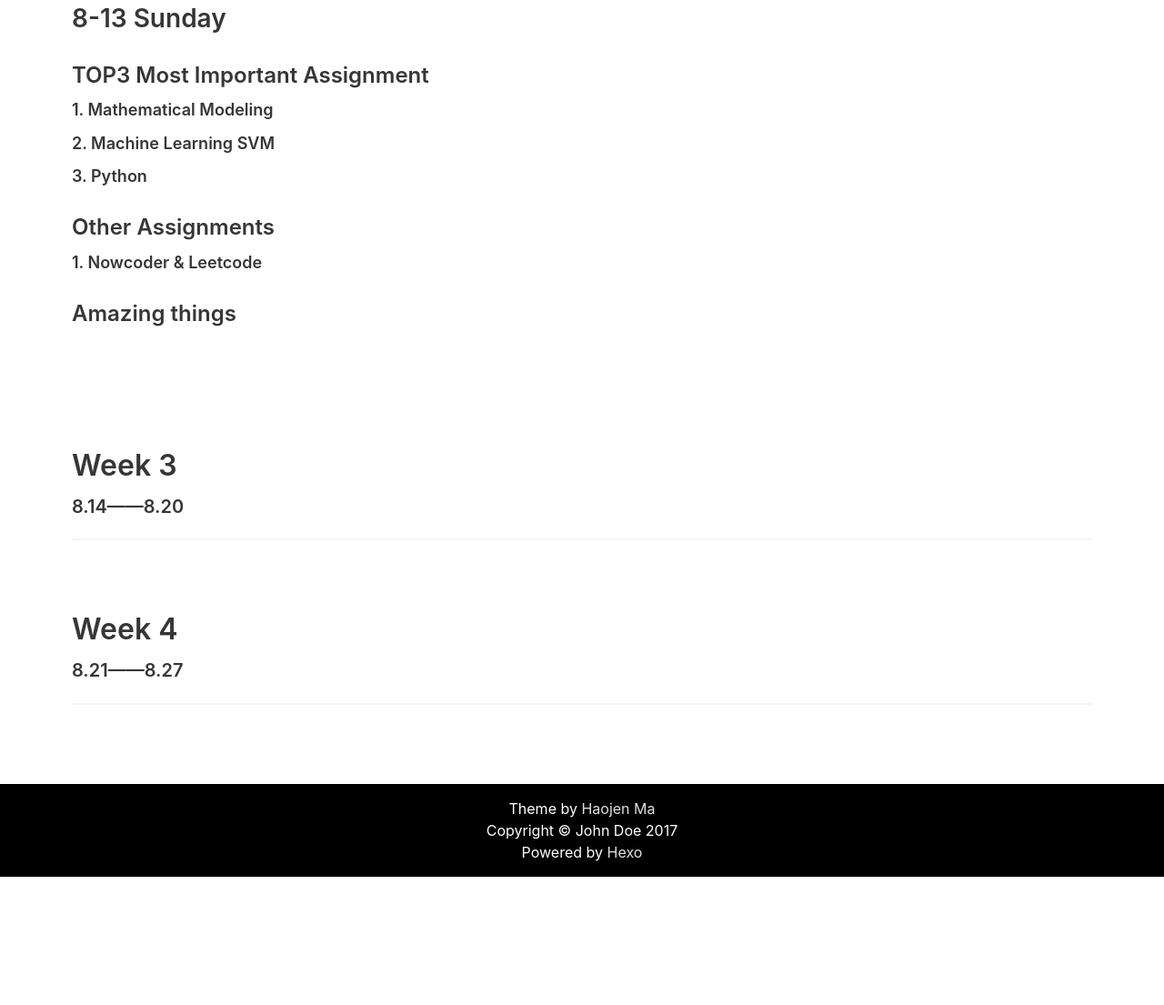
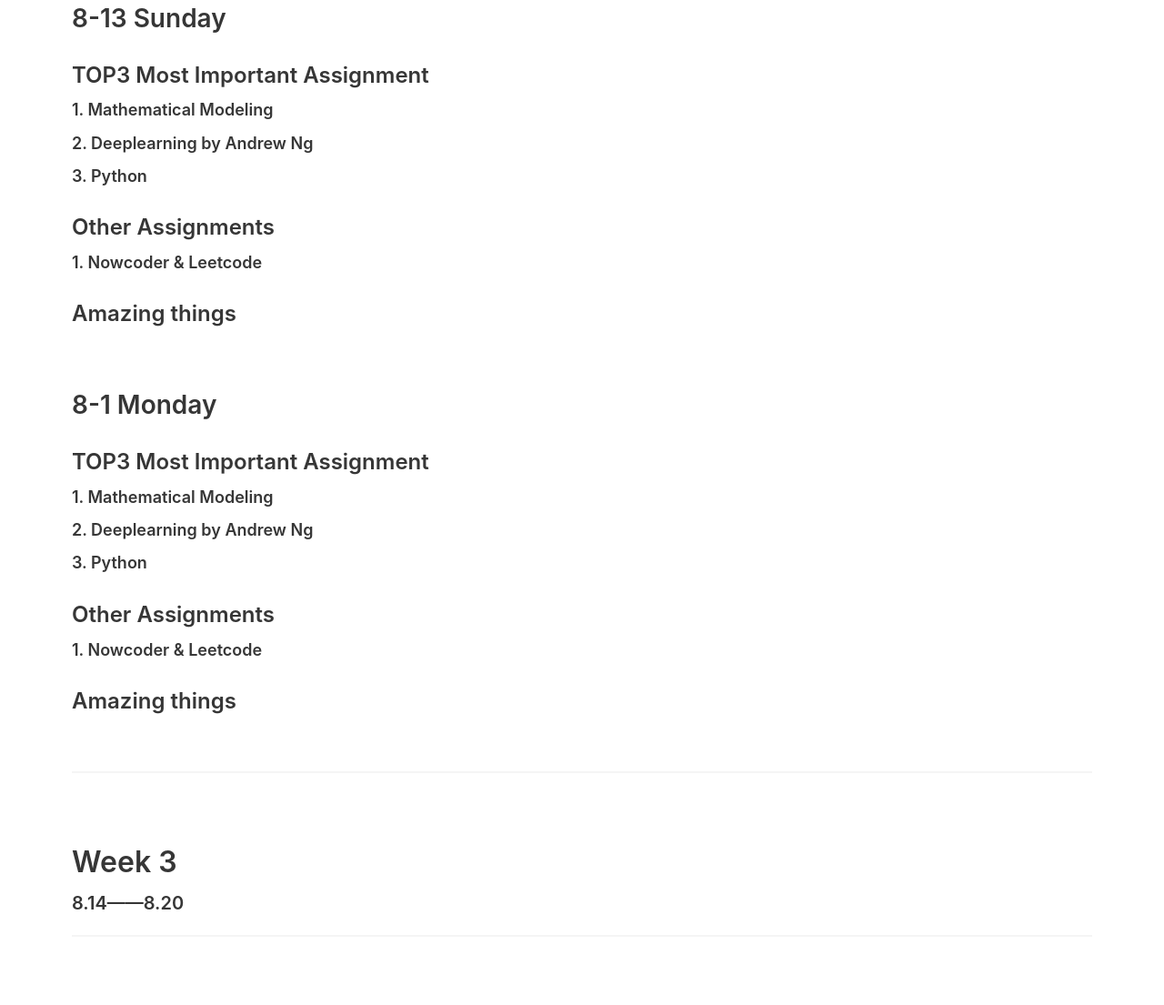
Before and after one commit to nbgao/nbgao.github.io, a plain HTML site: page 2017/08/01/2017-8-Daily-Learning-Plan/index.html in a window 1280 px wide. Shown: the part 7777-8882 px from the top of the page at 91% size. Before the commit the page ends 8741 px from the top, so only its background shows below. Drawn offline with nearby package versions, Linux system fonts and the light colour scheme; a script that the page names is missing.

Commit message:
Site updated: 2017-08-15 01:19:07

```diff
--- a/2017/08/01/2017-8-Daily-Learning-Plan/index.html
+++ b/2017/08/01/2017-8-Daily-Learning-Plan/index.html
@@ -14,7 +14,7 @@
 <meta property="og:url" content="http://yoursite.com/2017/08/01/2017-8-Daily-Learning-Plan/index.html">
 <meta property="og:site_name" content="Hexo">
 <meta property="og:description" content="Monthly OverviewGoal1. Mathmatical-Modeling Training2. Learn Data Mining3. Learn Python &amp;amp; R to Data Analysis4. Learn Matlab Algorithm5. Learn Operating System6. Learn Software Engineering7. Learn">
-<meta property="og:updated_time" content="2017-08-12T22:38:22.093Z">
+<meta property="og:updated_time" content="2017-08-13T20:07:36.447Z">
 <meta name="twitter:card" content="summary">
 <meta name="twitter:title" content="2017-8 Daily Learning Plan">
 <meta name="twitter:description" content="Monthly OverviewGoal1. Mathmatical-Modeling Training2. Learn Data Mining3. Learn Python &amp;amp; R to Data Analysis4. Learn Matlab Algorithm5. Learn Operating System6. Learn Software Engineering7. Learn">
@@ -166,7 +166,10 @@
 <h2 id="8-10-Thursday"><a href="#8-10-Thursday" class="headerlink" title="8-10 Thursday"></a>8-10 Thursday</h2><h3 id="TOP3-Most-Important-Assignment-11"><a href="#TOP3-Most-Important-Assignment-11" class="headerlink" title="TOP3 Most Important Assignment"></a>TOP3 Most Important Assignment</h3><h5 id="1-Mathematical-Modeling-11"><a href="#1-Mathematical-Modeling-11" class="headerlink" title="1. Mathematical Modeling"></a>1. Mathematical Modeling</h5><h5 id="2-SA-GA-on-MATLAB"><a href="#2-SA-GA-on-MATLAB" class="headerlink" title="2. SA GA on MATLAB"></a>2. SA GA on MATLAB</h5><h5 id="3-Python-5"><a href="#3-Python-5" class="headerlink" title="3. Python"></a>3. Python</h5><h3 id="Other-Assignments-11"><a href="#Other-Assignments-11" class="headerlink" title="Other Assignments"></a>Other Assignments</h3><h5 id="1-Nowcoder-amp-Leetcode-2"><a href="#1-Nowcoder-amp-Leetcode-2" class="headerlink" title="1. Nowcoder &amp; Leetcode"></a>1. Nowcoder &amp; Leetcode</h5><h3 id="Amazing-things-11"><a href="#Amazing-things-11" class="headerlink" title="Amazing things"></a>Amazing things</h3><p><br></p>
 <h2 id="8-11-Friday"><a href="#8-11-Friday" class="headerlink" title="8-11 Friday"></a>8-11 Friday</h2><h3 id="TOP3-Most-Important-Assignment-12"><a href="#TOP3-Most-Important-Assignment-12" class="headerlink" title="TOP3 Most Important Assignment"></a>TOP3 Most Important Assignment</h3><h5 id="1-Mathematical-Modeling-12"><a href="#1-Mathematical-Modeling-12" class="headerlink" title="1. Mathematical Modeling"></a>1. Mathematical Modeling</h5><h5 id="2-SA-GA-on-MATLAB-1"><a href="#2-SA-GA-on-MATLAB-1" class="headerlink" title="2. SA GA on MATLAB"></a>2. SA GA on MATLAB</h5><h5 id="3-Python-6"><a href="#3-Python-6" class="headerlink" title="3. Python"></a>3. Python</h5><h3 id="Other-Assignments-12"><a href="#Other-Assignments-12" class="headerlink" title="Other Assignments"></a>Other Assignments</h3><h5 id="1-Nowcoder-amp-Leetcode-3"><a href="#1-Nowcoder-amp-Leetcode-3" class="headerlink" title="1. Nowcoder &amp; Leetcode"></a>1. Nowcoder &amp; Leetcode</h5><h3 id="Amazing-things-12"><a href="#Amazing-things-12" class="headerlink" title="Amazing things"></a>Amazing things</h3><p><br></p>
 <h2 id="8-12-Saturday"><a href="#8-12-Saturday" class="headerlink" title="8-12 Saturday"></a>8-12 Saturday</h2><h3 id="TOP3-Most-Important-Assignment-13"><a href="#TOP3-Most-Important-Assignment-13" class="headerlink" title="TOP3 Most Important Assignment"></a>TOP3 Most Important Assignment</h3><h5 id="1-Mathematical-Modeling-13"><a href="#1-Mathematical-Modeling-13" class="headerlink" title="1. Mathematical Modeling"></a>1. Mathematical Modeling</h5><h5 id="2-Machine-Learning-SVM"><a href="#2-Machine-Learning-SVM" class="headerlink" title="2. Machine Learning SVM"></a>2. Machine Learning SVM</h5><h5 id="3-Python-7"><a href="#3-Python-7" class="headerlink" title="3. Python"></a>3. Python</h5><h3 id="Other-Assignments-13"><a href="#Other-Assignments-13" class="headerlink" title="Other Assignments"></a>Other Assignments</h3><h5 id="1-Nowcoder-amp-Leetcode-4"><a href="#1-Nowcoder-amp-Leetcode-4" class="headerlink" title="1. Nowcoder &amp; Leetcode"></a>1. Nowcoder &amp; Leetcode</h5><h3 id="Amazing-things-13"><a href="#Amazing-things-13" class="headerlink" title="Amazing things"></a>Amazing things</h3><p><br></p>
-<h2 id="8-13-Sunday"><a href="#8-13-Sunday" class="headerlink" title="8-13 Sunday"></a>8-13 Sunday</h2><h3 id="TOP3-Most-Important-Assignment-14"><a href="#TOP3-Most-Important-Assignment-14" class="headerlink" title="TOP3 Most Important Assignment"></a>TOP3 Most Important Assignment</h3><h5 id="1-Mathematical-Modeling-14"><a href="#1-Mathematical-Modeling-14" class="headerlink" title="1. Mathematical Modeling"></a>1. Mathematical Modeling</h5><h5 id="2-Machine-Learning-SVM-1"><a href="#2-Machine-Learning-SVM-1" class="headerlink" title="2. Machine Learning SVM"></a>2. Machine Learning SVM</h5><h5 id="3-Python-8"><a href="#3-Python-8" class="headerlink" title="3. Python"></a>3. Python</h5><h3 id="Other-Assignments-14"><a href="#Other-Assignments-14" class="headerlink" title="Other Assignments"></a>Other Assignments</h3><h5 id="1-Nowcoder-amp-Leetcode-5"><a href="#1-Nowcoder-amp-Leetcode-5" class="headerlink" title="1. Nowcoder &amp; Leetcode"></a>1. Nowcoder &amp; Leetcode</h5><h3 id="Amazing-things-14"><a href="#Amazing-things-14" class="headerlink" title="Amazing things"></a>Amazing things</h3><h2 id="-1"><a href="#-1" class="headerlink" title=""></a><br></h2><p><br></p>
+<h2 id="8-13-Sunday"><a href="#8-13-Sunday" class="headerlink" title="8-13 Sunday"></a>8-13 Sunday</h2><h3 id="TOP3-Most-Important-Assignment-14"><a href="#TOP3-Most-Important-Assignment-14" class="headerlink" title="TOP3 Most Important Assignment"></a>TOP3 Most Important Assignment</h3><h5 id="1-Mathematical-Modeling-14"><a href="#1-Mathematical-Modeling-14" class="headerlink" title="1. Mathematical Modeling"></a>1. Mathematical Modeling</h5><h5 id="2-Deeplearning-by-Andrew-Ng"><a href="#2-Deeplearning-by-Andrew-Ng" class="headerlink" title="2. Deeplearning by Andrew Ng"></a>2. Deeplearning by Andrew Ng</h5><h5 id="3-Python-8"><a href="#3-Python-8" class="headerlink" title="3. Python"></a>3. Python</h5><h3 id="Other-Assignments-14"><a href="#Other-Assignments-14" class="headerlink" title="Other Assignments"></a>Other Assignments</h3><h5 id="1-Nowcoder-amp-Leetcode-5"><a href="#1-Nowcoder-amp-Leetcode-5" class="headerlink" title="1. Nowcoder &amp; Leetcode"></a>1. Nowcoder &amp; Leetcode</h5><h3 id="Amazing-things-14"><a href="#Amazing-things-14" class="headerlink" title="Amazing things"></a>Amazing things</h3><p><br></p>
+<h2 id="8-1-Monday"><a href="#8-1-Monday" class="headerlink" title="8-1 Monday"></a>8-1 Monday</h2><h3 id="TOP3-Most-Important-Assignment-15"><a href="#TOP3-Most-Important-Assignment-15" class="headerlink" title="TOP3 Most Important Assignment"></a>TOP3 Most Important Assignment</h3><h5 id="1-Mathematical-Modeling-15"><a href="#1-Mathematical-Modeling-15" class="headerlink" title="1. Mathematical Modeling"></a>1. Mathematical Modeling</h5><h5 id="2-Deeplearning-by-Andrew-Ng-1"><a href="#2-Deeplearning-by-Andrew-Ng-1" class="headerlink" title="2. Deeplearning by Andrew Ng"></a>2. Deeplearning by Andrew Ng</h5><h5 id="3-Python-9"><a href="#3-Python-9" class="headerlink" title="3. Python"></a>3. Python</h5><h3 id="Other-Assignments-15"><a href="#Other-Assignments-15" class="headerlink" title="Other Assignments"></a>Other Assignments</h3><h5 id="1-Nowcoder-amp-Leetcode-6"><a href="#1-Nowcoder-amp-Leetcode-6" class="headerlink" title="1. Nowcoder &amp; Leetcode"></a>1. Nowcoder &amp; Leetcode</h5><h3 id="Amazing-things-15"><a href="#Amazing-things-15" class="headerlink" title="Amazing things"></a>Amazing things</h3><p><br></p>
+<hr>
+<p><br></p>
 <h1 id="Week-3"><a href="#Week-3" class="headerlink" title="Week 3"></a>Week 3</h1><h4 id="8-14——8-20"><a href="#8-14——8-20" class="headerlink" title="8.14——8.20"></a>8.14——8.20</h4><hr>
 <p><br></p>
 <h1 id="Week-4"><a href="#Week-4" class="headerlink" title="Week 4"></a>Week 4</h1><h4 id="8-21——8-27"><a href="#8-21——8-27" class="headerlink" title="8.21——8.27"></a>8.21——8.27</h4><hr>
```
